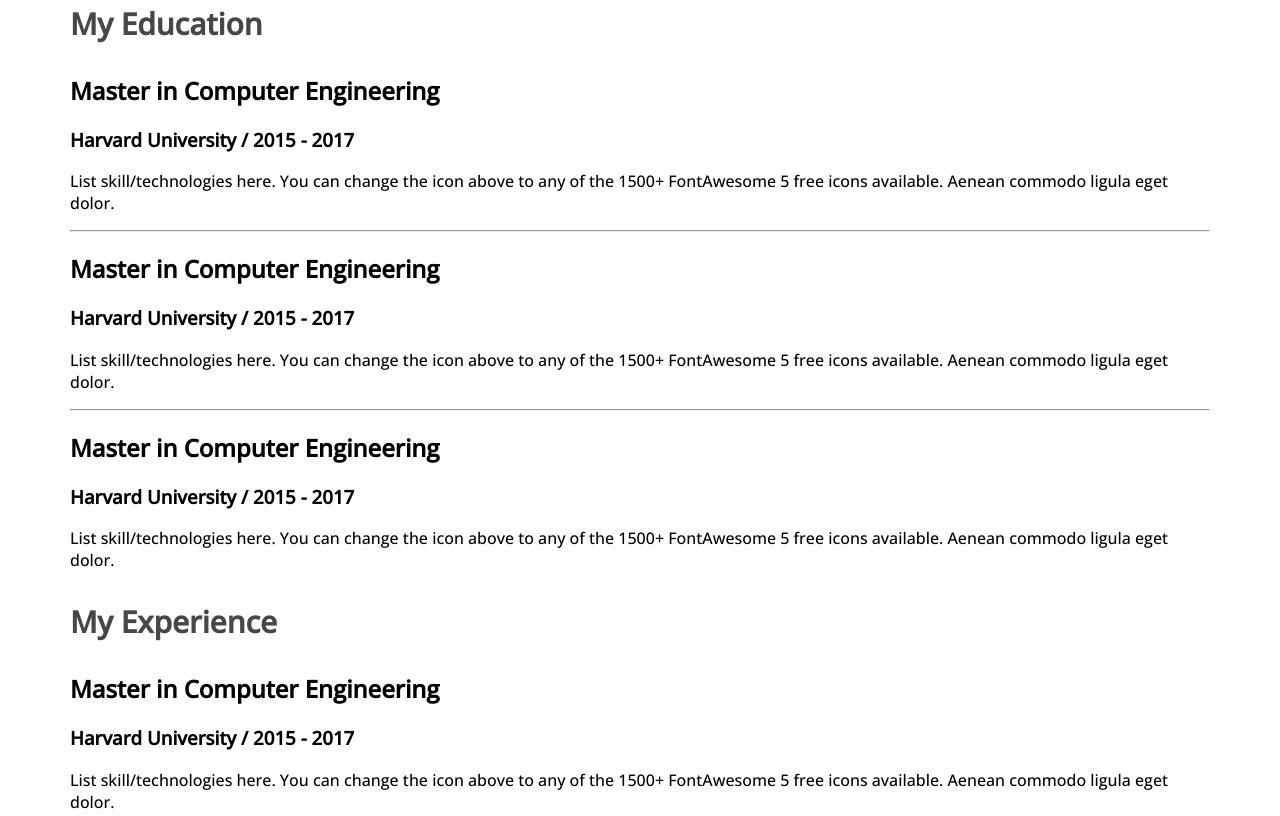
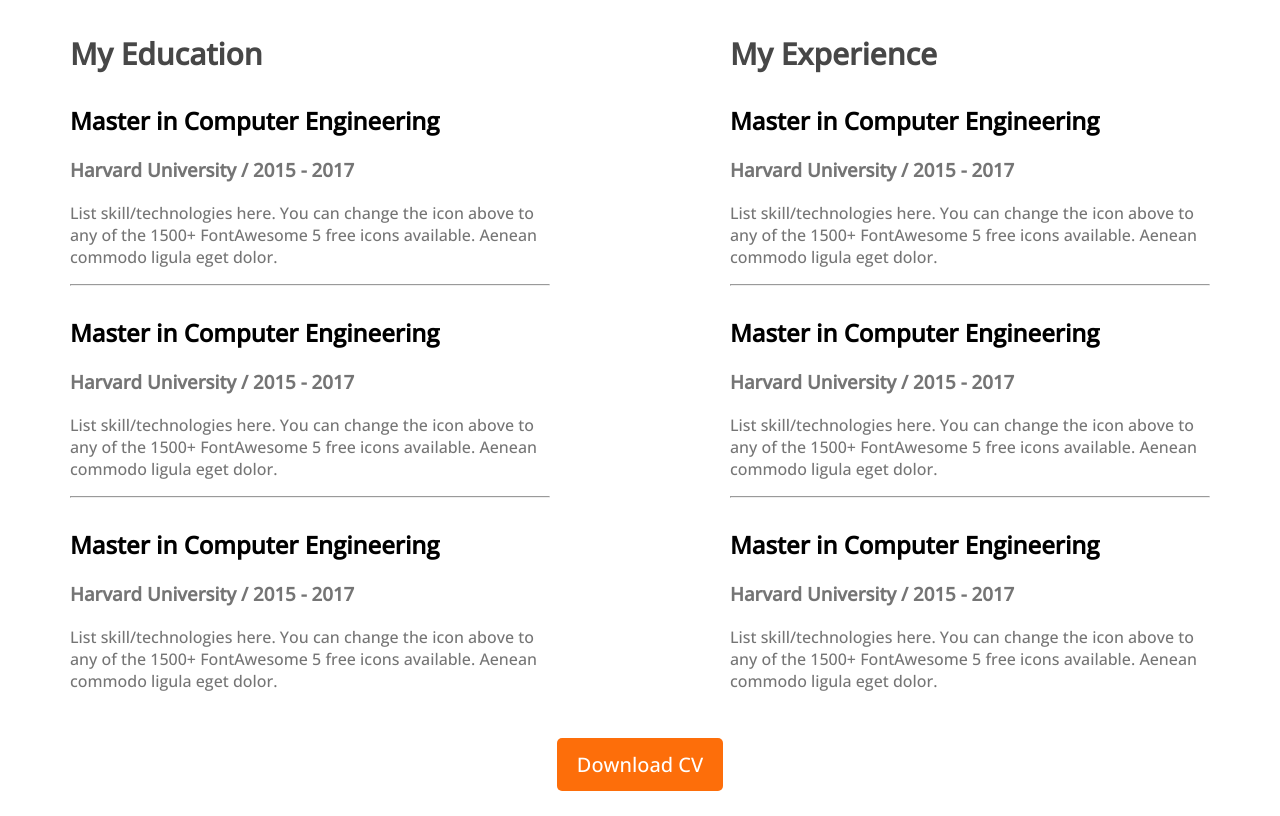
Before and after one commit to Emon-bit9/Developer-portfolio, a plain HTML site: page index.html in a window 1280 px wide. Shown: the part 2399-3215 px from the top of the page. Drawn offline with nearby package versions, Linux system fonts and the light colour scheme.

Commit message:
added resume section

```diff
--- a/index.html
+++ b/index.html
@@ -156,7 +156,11 @@
                     </div>
 
                 </div>
+
             </div>
+            <div class="download-cv">
+                <button class="button-primary">Download CV</button>
+
 
 
         </section>
--- a/styles/portfolio.css
+++ b/styles/portfolio.css
@@ -178,3 +178,31 @@ main section {
     font-size: 30px;
     font-weight: 700;
 }
+
+.resume-container{
+    display: flex;
+    gap: 180px;
+
+}
+
+.resume-column-title{
+    color: #474747;
+
+}
+.resume-item-description, .resume-item-institution{
+    color: #757575;
+}
+
+.resume-item-institution{
+    margin-top: 10px;
+    margin-bottom: 20px;
+}
+
+.resume-item-title{
+    margin-top: 30px;
+}
+
+.download-cv{
+    text-align: center;
+    margin-top: 30px;
+}
```
